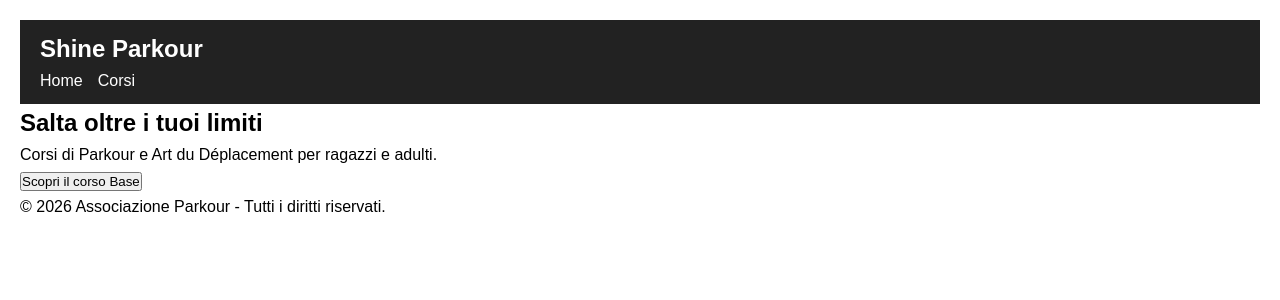
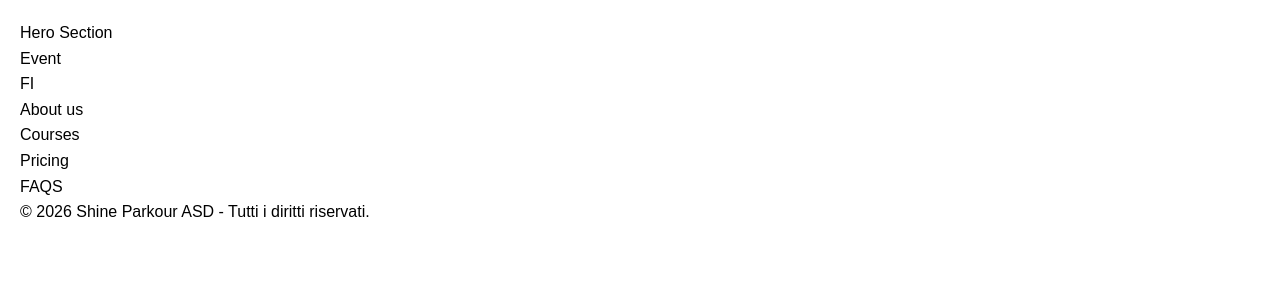
Before and after one commit to Freskies/shine-backend, a Python web app: template templates/showcase/index.html in a window 1280 px wide. Shown: the top 300 px of the page. Run offline with Jinja, Linux system fonts and the light colour scheme; the template is opened without the code that fills it, so the values that code supplies are empty.

Commit message:
Revamp homepage layout and structure for improved content organization

```diff
--- a/templates/showcase/index.html
+++ b/templates/showcase/index.html
@@ -1,30 +1,32 @@
 {% extends "base.html" %}
 
 {% block content %}
-<header>
-	<nav>
-		<h1>Shine Parkour</h1>
-		<ul>
-			<li><a href="/static">Home</a></li>
-			<li><a href="/corsi">Corsi</a></li>
-		</ul>
-	</nav>
-</header>
-
 <main>
-	<section class="hero">
-		<h2>Salta oltre i tuoi limiti</h2>
-		<p>Corsi di Parkour e Art du Déplacement per ragazzi e adulti.</p>
-
-		<button hx-get="/api/dettaglio-corso-demo" hx-target="#risultato-corso">
-			Scopri il corso Base
-		</button>
+	<section class="hero-section">
+		<p>Hero Section</p>
+		<article class="current-event">Event</article>
+		<article class="featured-in">FI</article>
 	</section>
-
-	<div id="risultato-corso"></div>
+	<section class="about-section">
+		<p>About us</p>
+		<p></p>
+	</section>
+	<section class="courses-section">
+		<p>Courses</p>
+	</section>
+	<section class="join-section">
+		<section class="join-section-free-trial"></section>
+		<section class="join-section-sign-up"></section>
+	</section>
+	<section class="pricing-section">
+		<p>Pricing</p>
+	</section>
+	<section class="faqs-section">
+		<p>FAQS</p>
+	</section>
 </main>
 
 <footer>
-	<p>&copy; 2026 Associazione Parkour - Tutti i diritti riservati.</p>
+	<p>&copy; 2026 Shine Parkour ASD - Tutti i diritti riservati.</p>
 </footer>
 {% endblock %}
```
